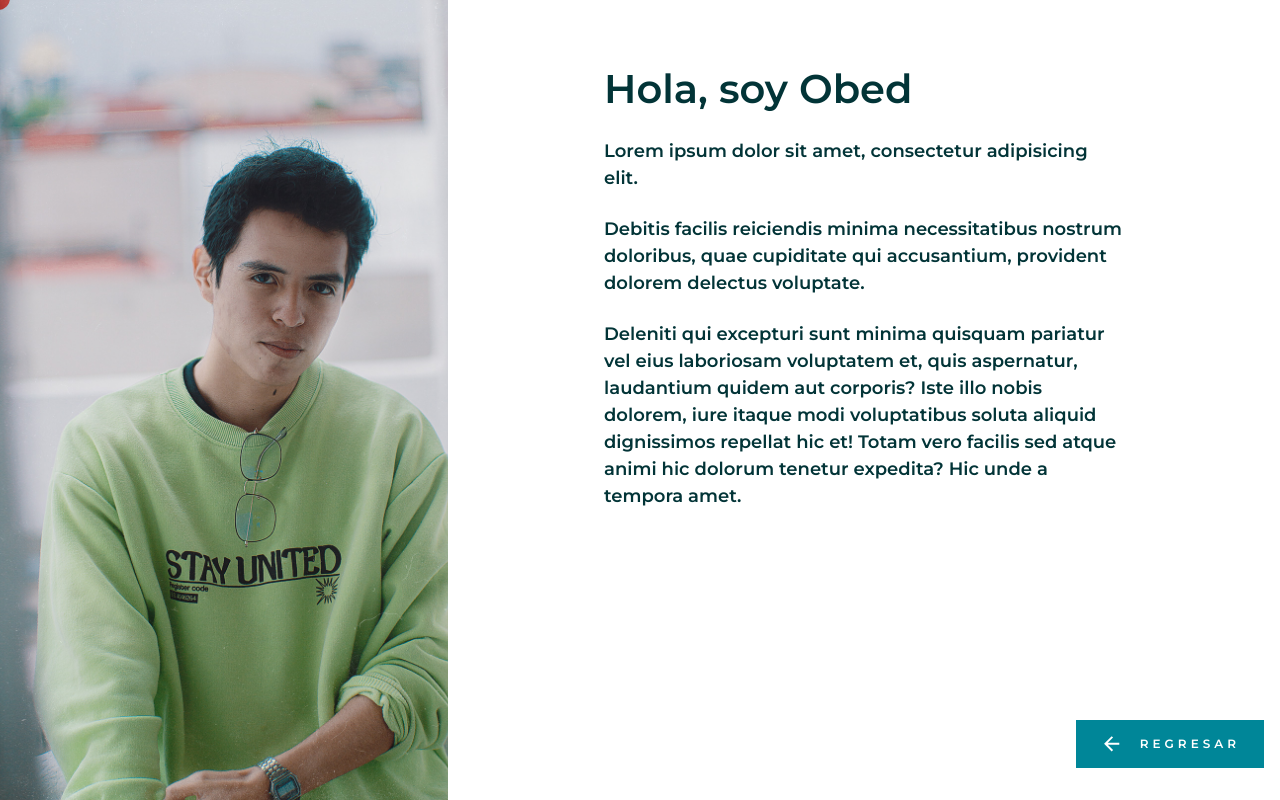
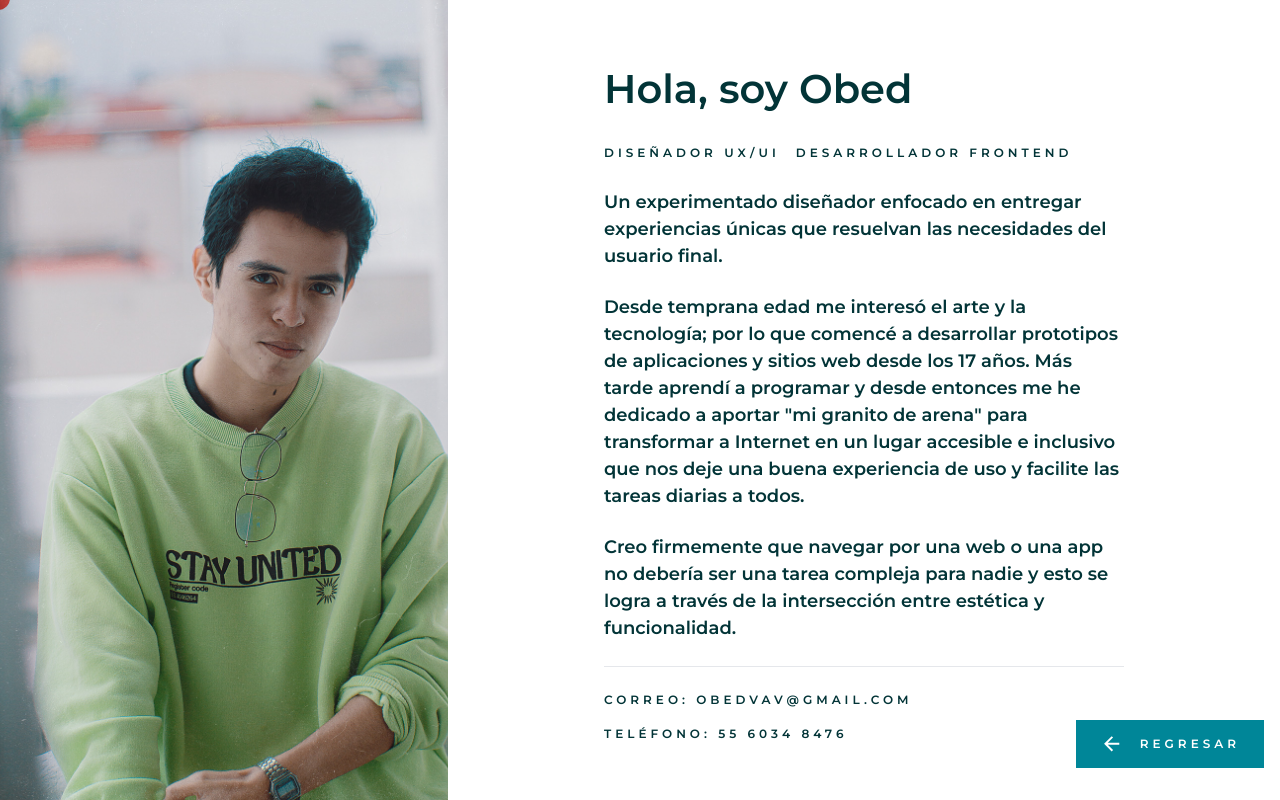
Before and after one commit to obeskay/obedvav-portfolio, a Next.js app: page /me in a window 1280 px wide. Built offline with nearby package versions, Linux system fonts and the light colour scheme.

Commit message:
Se mudan todas las variables a un context general y se personaliza el state del cursor

```diff
--- a/components/Button.tsx
+++ b/components/Button.tsx
@@ -1,11 +1,17 @@
 import React from "react";
 import { motion } from "framer-motion";
+import { useAppContext } from "./context/GeneralContext";
 
 const Button = (props) => {
+  const { isCursorHover, setCursorHover } = useAppContext();
+
   return (
     <motion.div
       whileHover={{ scale: 1.075 }}
       whileTap={{ scale: 0.95 }}
+      onHoverStart={() => setCursorHover(true)}
+      onHoverEnd={() => setCursorHover(false)}
+      onClick={() => setCursorHover(false)}
       transition={{
         duration: 0.5,
         ease: [0.4, 0.13, 0.23, 0.96],
--- a/components/Cursor.tsx
+++ b/components/Cursor.tsx
@@ -1,7 +1,9 @@
 import { useEffect } from "react";
 import { motion, useMotionValue, useSpring } from "framer-motion";
+import { useAppContext } from "./context/GeneralContext";
 
 const Cursor = () => {
+  const { isCursorHover, setCursorHover } = useAppContext();
   const cursorX = useMotionValue(-10);
   const cursorY = useMotionValue(-10);
 
@@ -32,12 +34,12 @@ const Cursor = () => {
         translateY: cursorYSpring,
       }}
       animate={{
-        scale: [0.5, 5, 1.5],
         left: ["100vw", "50vw", "0vw"],
         top: ["50vh", "50vh", "50vh", "0vh"],
+        scale: isCursorHover ? 5 : 1.5,
       }}
       transition={{
-        duration: 1,
+        duration: 0.25,
       }}
     />
   );
--- /dev/null
+++ b/components/context/GeneralContext.tsx
@@ -0,0 +1,60 @@
+import React, { createContext, useContext, useState, useEffect } from "react";
+import { useRouter } from "next/router";
+
+const AppContext = createContext(null);
+
+const GeneralContext = ({ children }) => {
+  const router = useRouter();
+  const { query } = router;
+  const [isCursorHover, setCursorHover] = useState(false);
+
+  useEffect(() => {
+    setCursorHover(false);
+  }, [router]);
+
+  const wrapperAnimation = {
+    show: {
+      transition: {
+        delayChildren: 0.25,
+        staggerChildren: 0.1,
+      },
+    },
+  };
+
+  const itemAnimation = {
+    hidden: {
+      opacity: 0,
+      y: 50,
+    },
+    show: {
+      opacity: 1,
+      y: 0,
+      transition: {
+        ease: [0.4, 0.13, 0.23, 0.96],
+        duration: 1,
+      },
+    },
+    exit: {
+      opacity: 0,
+      y: 20,
+      transition: {
+        ease: [0.4, 0.13, 0.23, 0.96],
+        duration: 0.5,
+      },
+    },
+  };
+
+  return (
+    <AppContext.Provider
+      value={{ wrapperAnimation, itemAnimation, isCursorHover, setCursorHover }}
+    >
+      {children}
+    </AppContext.Provider>
+  );
+};
+
+export function useAppContext() {
+  return useContext(AppContext);
+}
+
+export default GeneralContext;
--- a/pages/_app.tsx
+++ b/pages/_app.tsx
@@ -1,13 +1,14 @@
 import Head from "next/head";
 import Cursor from "../components/Cursor";
 import { motion, AnimatePresence, AnimateSharedLayout } from "framer-motion";
+import GeneralContext from "../components/context/GeneralContext";
 
 import "../styles/global.css";
 import "swiper/swiper.scss";
 
 function App({ Component, pageProps, router }) {
   return (
-    <>
+    <GeneralContext>
       <Head>
         <title>obedvav | portafolio</title>
         <link rel="icon" href="/favicon.ico" />
@@ -19,7 +20,7 @@ function App({ Component, pageProps, router }) {
           <Component {...pageProps} key={router.route} />
         </AnimatePresence>
       </AnimateSharedLayout>
-    </>
+    </GeneralContext>
   );
 }
 
--- a/pages/index.tsx
+++ b/pages/index.tsx
@@ -5,41 +5,13 @@ import { motion, AnimatePresence } from "framer-motion";
 import Link from "next/link";
 import resolveConfig from "tailwindcss/resolveConfig";
 import tailwindConfig from "../tailwind.config.js";
+import { useAppContext } from "../components/context/GeneralContext";
 
 const fullConfig = resolveConfig(tailwindConfig);
 const index = () => {
   const obedvavimg = "img/obed/obedvav1.jpg";
-  const wrapperAnimation = {
-    show: {
-      transition: {
-        delayChildren: 0.25,
-        staggerChildren: 0.1,
-      },
-    },
-  };
+  const { wrapperAnimation, itemAnimation } = useAppContext();
 
-  const itemAnimation = {
-    hidden: {
-      opacity: 0,
-      y: 50,
-    },
-    show: {
-      opacity: 1,
-      y: 0,
-      transition: {
-        ease: [0.4, 0.13, 0.23, 0.96],
-        duration: 1,
-      },
-    },
-    exit: {
-      opacity: 0,
-      y: 20,
-      transition: {
-        ease: [0.4, 0.13, 0.23, 0.96],
-        duration: 0.5,
-      },
-    },
-  };
   return (
     <motion.div
       variants={wrapperAnimation}
--- a/pages/me.tsx
+++ b/pages/me.tsx
@@ -3,40 +3,11 @@ import { motion, AnimatePresence } from "framer-motion";
 import Button from "../components/Button";
 import Link from "next/link";
 import TextReveal from "../components/TextReveal";
+import { useAppContext } from "../components/context/GeneralContext";
 
 const me = () => {
-  const wrapperAnimation = {
-    show: {
-      transition: {
-        delayChildren: 0.25,
-        staggerChildren: 0.1,
-      },
-    },
-  };
-
-  const itemAnimation = {
-    hidden: {
-      opacity: 0,
-      y: 50,
-    },
-    show: {
-      opacity: 1,
-      y: 0,
-      transition: {
-        ease: [0.4, 0.13, 0.23, 0.96],
-        duration: 1,
-      },
-    },
-    exit: {
-      opacity: 0,
-      y: 20,
-      transition: {
-        ease: [0.4, 0.13, 0.23, 0.96],
-        duration: 0.5,
-      },
-    },
-  };
   const obedvavimg = "/img/obed/obedvav1.jpg";
+  const { wrapperAnimation, itemAnimation } = useAppContext();
   return (
     <>
       <motion.div
@@ -98,25 +69,56 @@ const me = () => {
             </motion.div>
           </AnimatePresence>
 
-          <motion.div className="w-full h-full flex justify-center p-[1rem] md:p-[4rem] md:pl-0">
+          <motion.div className="w-full md:max-h-[100%] md:overflow-y-scroll flex justify-center p-[1rem] md:p-[4rem] md:pl-0">
             <motion.div className="max-w-[520px] space-y-[1.5rem] text-lg">
               <TextReveal className="text-3xl">Hola, soy Obed</TextReveal>
+              <motion.div className="space-x-[1rem]">
+                <motion.label
+                  variants={itemAnimation}
+                  className="text-sm spaced-text"
+                >
+                  Diseñador UX/UI
+                </motion.label>
+                <motion.label
+                  variants={itemAnimation}
+                  className="text-sm spaced-text"
+                >
+                  Desarrollador Frontend
+                </motion.label>
+              </motion.div>
               <motion.p variants={itemAnimation}>
-                Lorem ipsum dolor sit amet, consectetur adipisicing elit.
+                Un experimentado diseñador enfocado en entregar experiencias
+                únicas que resuelvan las necesidades del usuario final.
               </motion.p>
               <motion.p variants={itemAnimation}>
-                Debitis facilis reiciendis minima necessitatibus nostrum
-                doloribus, quae cupiditate qui accusantium, provident dolorem
-                delectus voluptate.
+                Desde temprana edad me interesó el arte y la tecnología; por lo
+                que comencé a desarrollar prototipos de aplicaciones y sitios
+                web desde los 17 años. Más tarde aprendí a programar y desde
+                entonces me he dedicado a aportar "mi granito de arena" para
+                transformar a Internet en un lugar accesible e inclusivo que nos
+                deje una buena experiencia de uso y facilite las tareas diarias
+                a todos.
               </motion.p>
               <motion.p variants={itemAnimation}>
-                Deleniti qui excepturi sunt minima quisquam pariatur vel eius
-                laboriosam voluptatem et, quis aspernatur, laudantium quidem aut
-                corporis? Iste illo nobis dolorem, iure itaque modi voluptatibus
-                soluta aliquid dignissimos repellat hic et! Totam vero facilis
-                sed atque animi hic dolorum tenetur expedita? Hic unde a tempora
-                amet.
+                Creo firmemente que navegar por una web o una app no debería ser
+                una tarea compleja para nadie y esto se logra a través de la
+                intersección entre estética y funcionalidad.
               </motion.p>
+              <motion.hr variants={itemAnimation} />
+              <motion.div className="space-y-[1rem] pb-[4rem]">
+                <motion.p
+                  variants={itemAnimation}
+                  className="text-sm spaced-text"
+                >
+                  Correo: obedvav@gmail.com
+                </motion.p>
+                <motion.p
+                  variants={itemAnimation}
+                  className="text-sm spaced-text"
+                >
+                  Teléfono: 55 6034 8476
+                </motion.p>
+              </motion.div>
             </motion.div>
           </motion.div>
         </motion.div>
--- /dev/null
+++ b/pages/project/woow.tsx
@@ -0,0 +1,11 @@
+import React from "react";
+
+const woow = () => {
+  return (
+    <div>
+      <h1>WOOW ¡Toodo bien!</h1>
+    </div>
+  );
+};
+
+export default woow;
--- a/pages/projects.tsx
+++ b/pages/projects.tsx
@@ -4,40 +4,10 @@ import TextReveal from "../components/TextReveal";
 import ProjectCard from "../components/ProjectCard";
 import Button from "../components/Button";
 import Link from "next/link";
-import { Swiper, SwiperSlide } from "swiper/react";
+import { useAppContext } from "../components/context/GeneralContext";
 
 const projects = () => {
-  const wrapperAnimation = {
-    show: {
-      transition: {
-        delayChildren: 0.25,
-        staggerChildren: 0.1,
-      },
-    },
-  };
-
-  const itemAnimation = {
-    hidden: {
-      opacity: 0,
-      y: 50,
-    },
-    show: {
-      opacity: 1,
-      y: 0,
-      transition: {
-        ease: [0.4, 0.13, 0.23, 0.96],
-        duration: 1,
-      },
-    },
-    exit: {
-      opacity: 0,
-      y: 20,
-      transition: {
-        ease: [0.4, 0.13, 0.23, 0.96],
-        duration: 0.5,
-      },
-    },
-  };
+  const { wrapperAnimation, itemAnimation } = useAppContext();
   const obedvavimg = "/img/obed/obedvav1.jpg";
   return (
     <>
```
